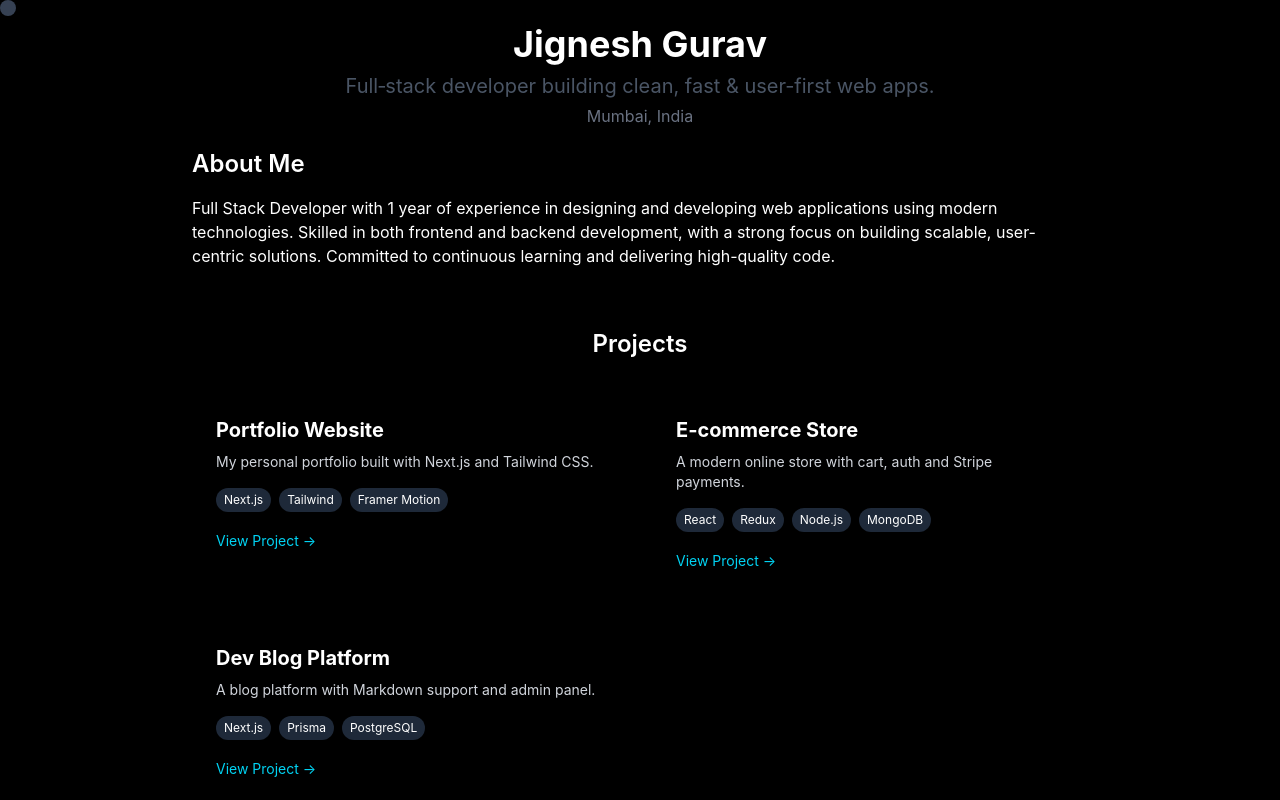
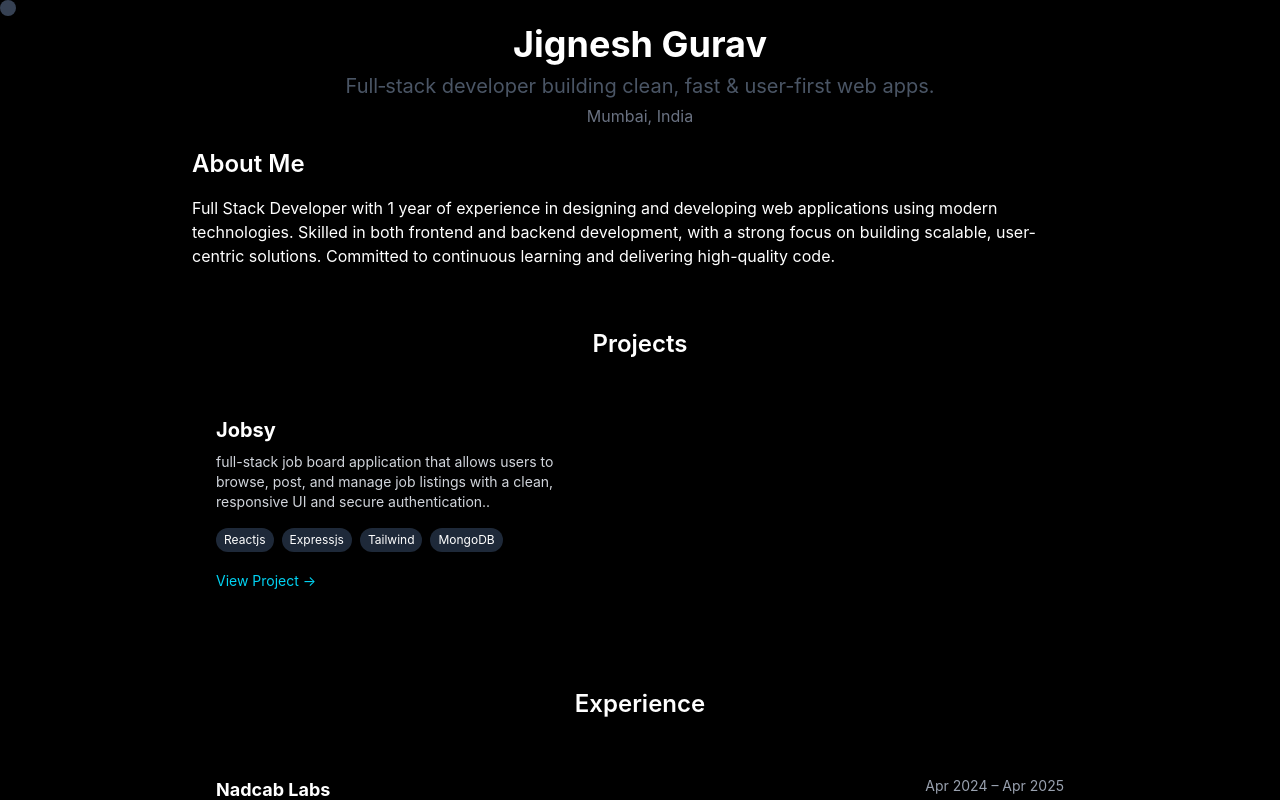
Before and after one commit to jignesh1001/portfolio, a React (Vite) app: page / in a window 1280 px wide. Shown: the top 800 px of the page. Built offline with nearby package versions, Linux system fonts and the light colour scheme.

Commit message:
project added

```diff
--- a/src/components/Projects.jsx
+++ b/src/components/Projects.jsx
@@ -1,23 +1,12 @@
 import { motion } from "framer-motion";
 const projects = [
   {
-    name: "Portfolio Website",
-    description: "My personal portfolio built with Next.js and Tailwind CSS.",
-    link: "https://sudorohan.xyz",
-    tech: ["Next.js", "Tailwind", "Framer Motion"],
+    name: "Jobsy",
+    description: " full-stack job board application that allows users to browse, post, and manage job listings with a clean, responsive UI and secure authentication..",
+    link: "https://jobsy-delta.vercel.app/",
+    tech: ["Reactjs", "Expressjs", "Tailwind", "MongoDB"],
   },
-  {
-    name: "E-commerce Store",
-    description: "A modern online store with cart, auth and Stripe payments.",
-    link: "https://github.com/jignesh1001/ecommerce",
-    tech: ["React", "Redux", "Node.js", "MongoDB"],
-  },
-  {
-    name: "Dev Blog Platform",
-    description: "A blog platform with Markdown support and admin panel.",
-    link: "https://github.com/jignesh1001/dev-blog",
-    tech: ["Next.js", "Prisma", "PostgreSQL"],
-  },
+
 ];
 
 export default function Projects() {
```
